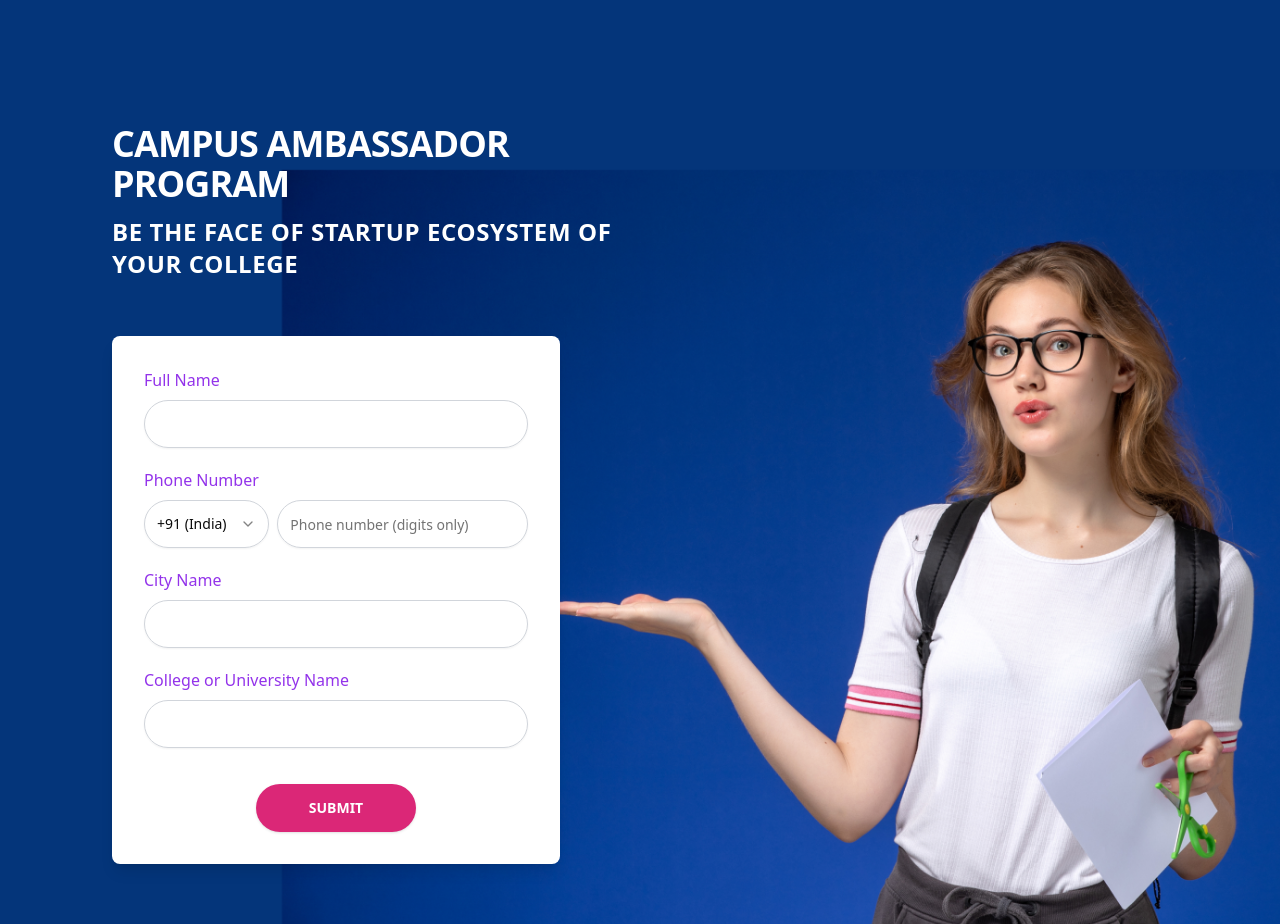
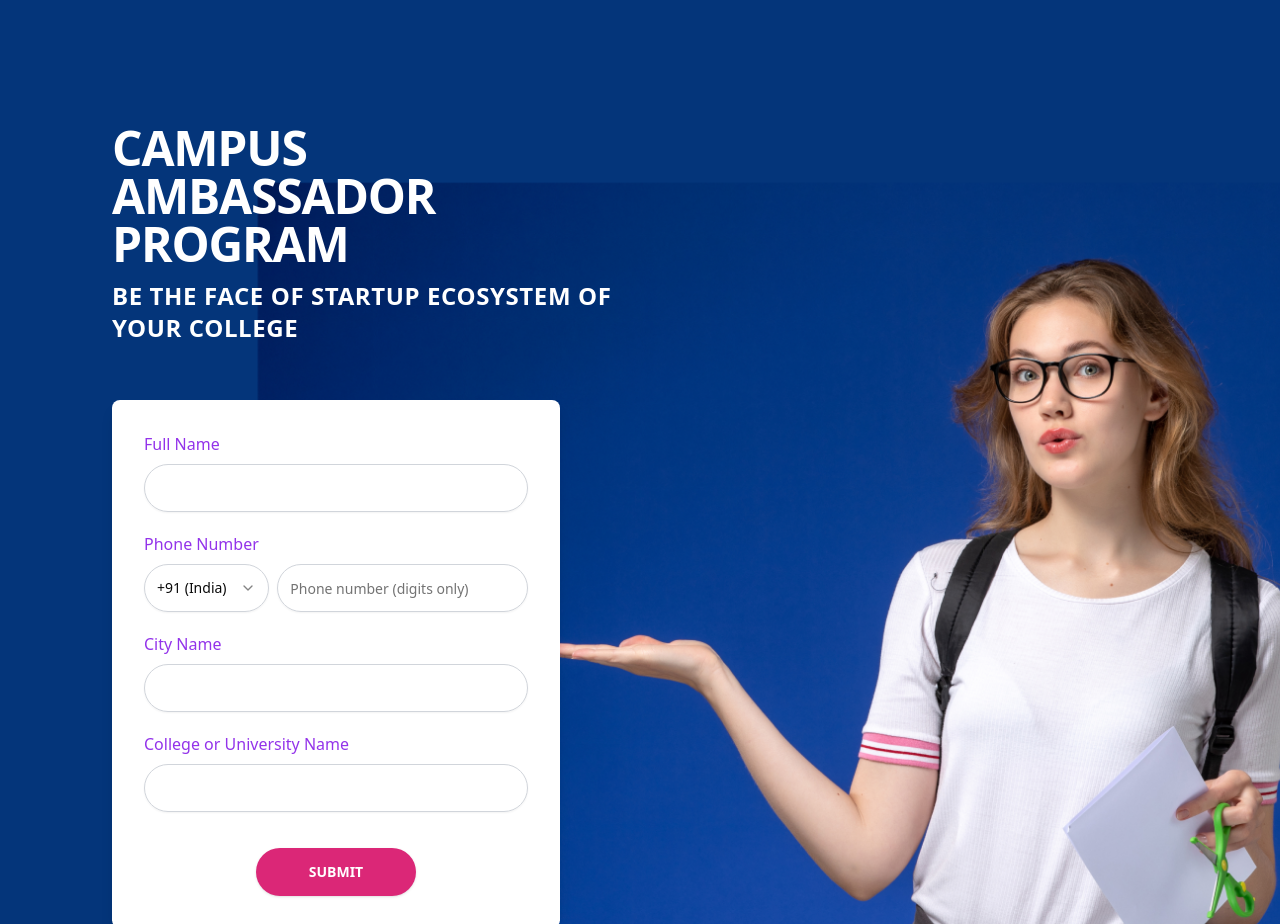
Before and after one commit to darshit890/pitchvilla-landing-page, a Next.js app: page / in a window 1280 px wide. Shown: the part 1620-2544 px from the top of the page. Built offline with nearby package versions, Linux system fonts and the light colour scheme.

Commit message:
Update CampusAmbassador.tsx

```diff
--- a/src/components/CampusAmbassador.tsx
+++ b/src/components/CampusAmbassador.tsx
@@ -130,14 +130,17 @@ const CampusAmbassador = () => {
         {/* Left side - Text and Form */}
         <div className="w-full md:w-3/5 lg:w-1/2 flex flex-col md:pl-12 lg:pl-24 mt-20">
           {/* Heading Text */}
-          <div className="text-white mb-10 md:mb-14">
-  <h1 className="text-3xl md:text-5xl lg:text-4xl font-extrabold mb-3 tracking-tight text-white overflow-hidden">
+          {/* Heading Text */}
+<div className="text-white mb-10 md:mb-14 flex flex-col items-center md:items-start text-center md:text-left">
+  <h1 className="text-3xl sm:text-4xl md:text-2xl lg:text-5xl font-extrabold mb-3 tracking-tight text-white overflow-hidden">
     CAMPUS AMBASSADOR <span className="md:inline">PROGRAM</span>
   </h1>
+
   <p className="text-xl md:text-2xl font-semibold tracking-wide">
     BE THE FACE OF STARTUP ECOSYSTEM OF YOUR COLLEGE
   </p>
 </div>
+
 
           {/* White form card */}
           <form
```
